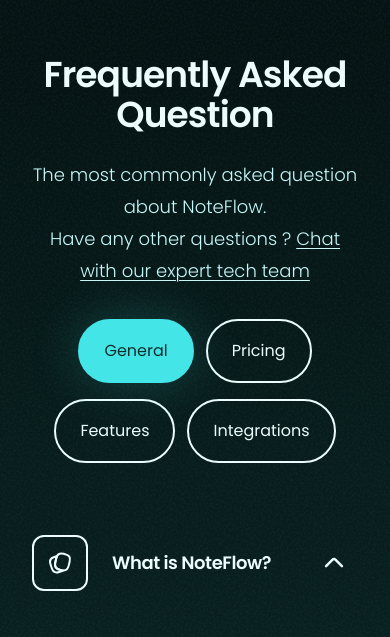
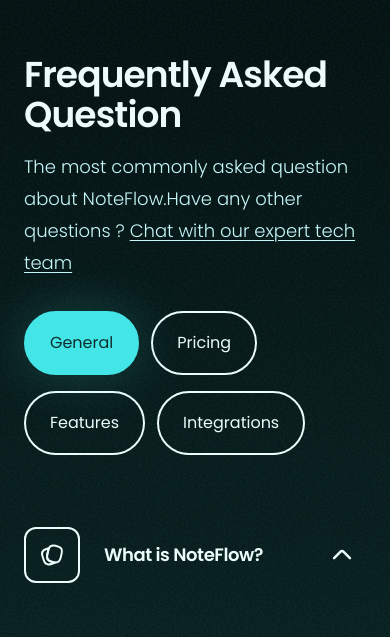
Before and after one commit to Jisap/NoteFlowApp, a React (Vite) app: page / in a window 390 px wide. Shown: the part 3613-4250 px from the top of the page. Built offline with nearby package versions, Linux system fonts and the light colour scheme.

Commit message:
Enhance FAQs component for improved mobile responsiveness

```diff
--- a/src/components/sections/FAQs/FAQs.jsx
+++ b/src/components/sections/FAQs/FAQs.jsx
@@ -29,14 +29,14 @@ const FAQs = () => {
 
   return (
     <section className="bg-gradient-to-bottom justify-items-center">
-      <div className="w-full max-w-[90rem] py-32 max-xl:px-16 max-xl:py-24 max-lg:px-8">
-        <h2 className="text-primary-50 mb-8 text-center text-6xl/18 font-semibold tracking-tighter max-xl:mb-6 max-xl:text-5xl/16 max-lg:text-4xl/10 max-lg:tracking-tight">
+      <div className="w-full max-w-[90rem] py-32 max-xl:px-16 max-xl:py-24 max-lg:px-8 max-md:px-6">
+        <h2 className="text-primary-50 mb-8 text-center text-6xl/18 font-semibold tracking-tighter max-xl:mb-6 max-xl:text-5xl/16 max-lg:text-4xl/10 max-lg:tracking-tight max-md:mb-4 max-md:text-left">
           Frequently Asked Question
         </h2>
 
         <div className="mb-8 text-xl/loose font-light max-lg:text-lg/8">
-          <p className="text-primary-100 text-center">
-            The most commonly asked question about NoteFlow.<br/>
+          <p className="text-primary-100 text-center max-md:text-left">
+            The most commonly asked question about NoteFlow.<br className="max-md:hidden"/>
             Have any other questions ?{" "}
             <a href="#" className="underline decoration-1 underline-offset-3">
               Chat with our expert tech team
@@ -44,7 +44,7 @@ const FAQs = () => {
           </p>
         </div>
 
-        <ul className="mb-16 flex flex-wrap justify-center gap-x-3 gap-y-4 max-lg:mb-18">
+        <ul className="mb-16 flex flex-wrap justify-center gap-x-3 gap-y-4 max-lg:mb-18 max-md:justify-start">
           {frequentlyAskedQuestions.map((obj) => (
             <li key={obj.id}>
               <button
```
